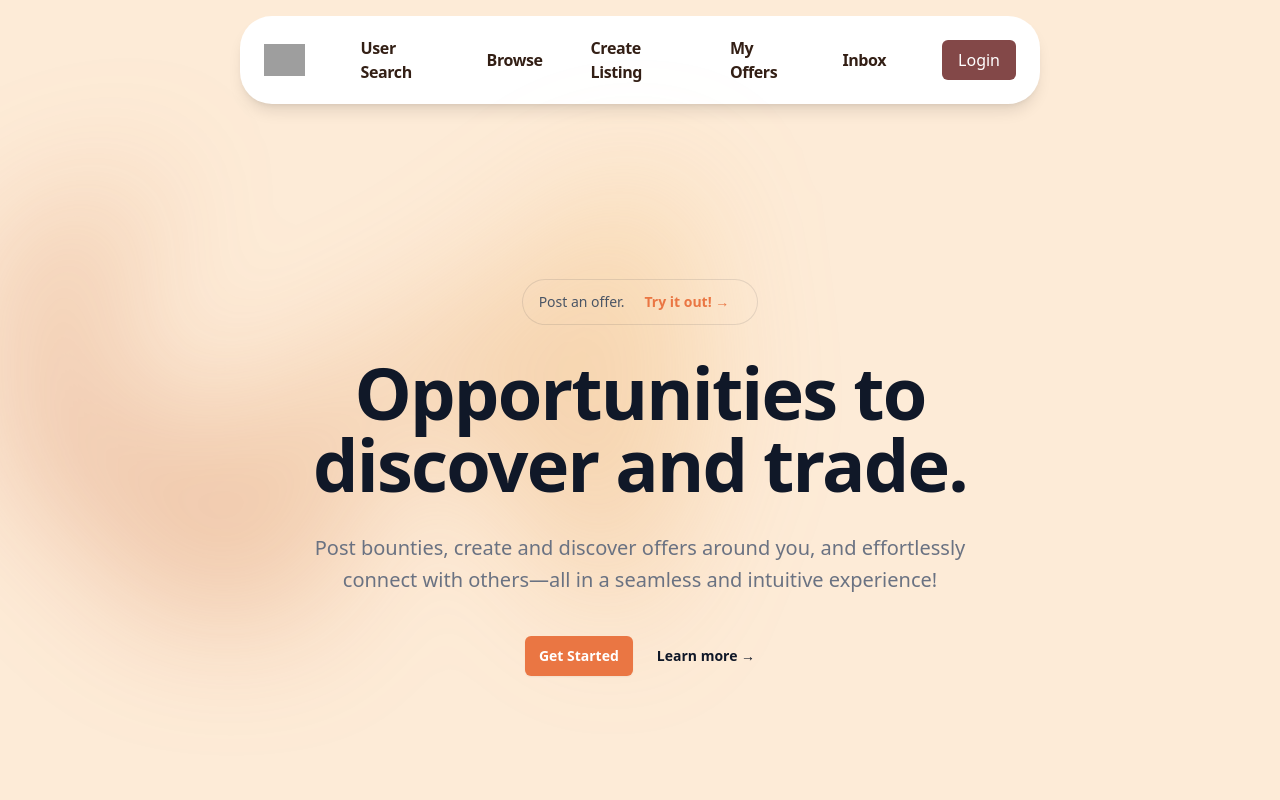
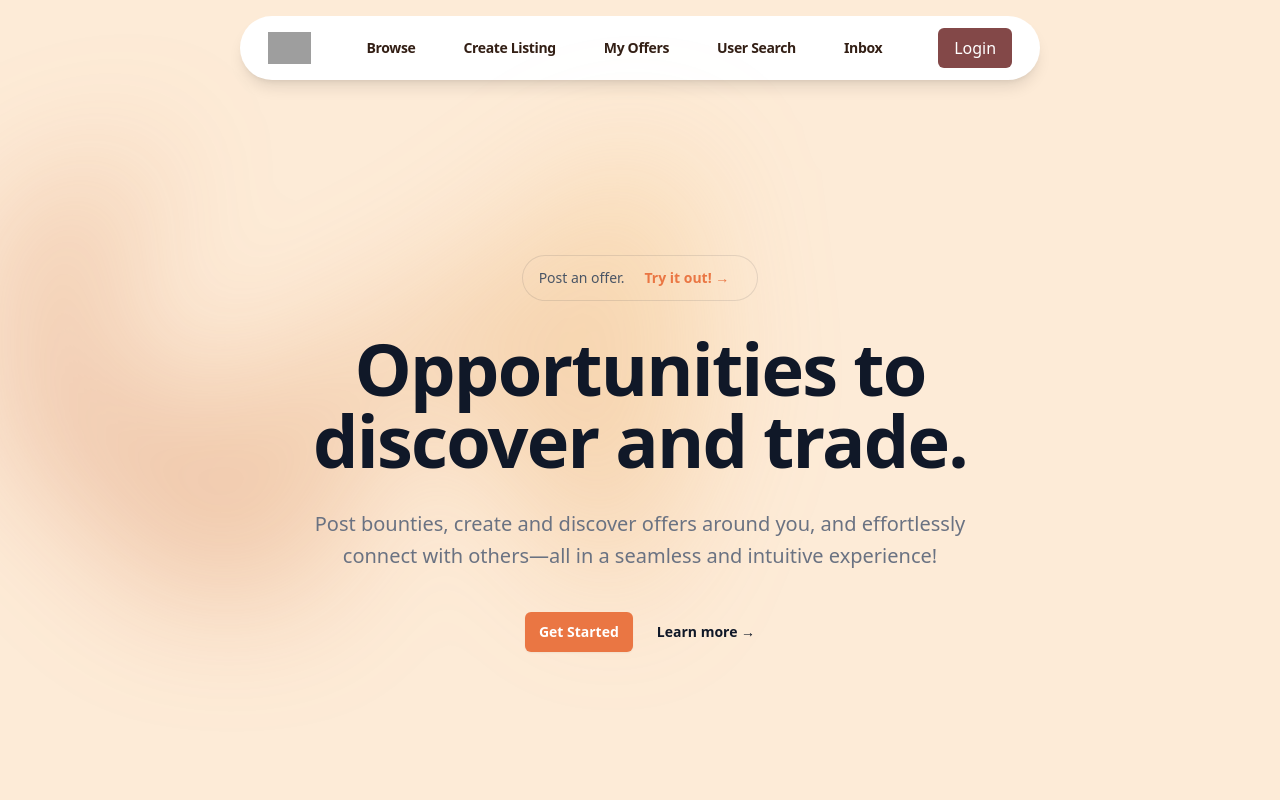
Before and after one commit to michaelljiang/LootFinder, a Vue app in the folder LootFinder/: page / in a window 1280 px wide. Shown: the top 800 px of the page. Built offline with nearby package versions, Linux system fonts and the light colour scheme; no server answers; grey boxes are pictures that could not be loaded.

Commit message:
color styling

```diff
--- a/LootFinder/src/components/Navbar.vue
+++ b/LootFinder/src/components/Navbar.vue
@@ -66,34 +66,35 @@
             >
               Browse Offers
             </router-link> -->
-            <router-link
-              to="/SearchBar"
-              class="px-3 py-2 mx-3 mt-2 text-logoBrown transition-colors tracking-tight font-semibold duration-300 transform rounded-md lg:mt-0 hover:bg-nav hover:text-white"
-            >
-              User Search
-            </router-link>
+
             <router-link
               to="/browse"
-              class="px-3 py-2 mx-3 mt-2 text-logoBrown transition-colors tracking-tight font-semibold duration-300 transform rounded-md lg:mt-0 hover:bg-nav hover:text-white"
+              class="px-3 py-2 mx-3 mt-2 text-logoBrown text-sm transition-colors tracking-tight font-semibold duration-300 transform rounded-md lg:mt-0 hover:bg-nav hover:text-white"
             >
               Browse
             </router-link>
             <router-link
               to="/create"
-              class="px-3 py-2 mx-3 mt-2 text-logoBrown transition-colors tracking-tight font-semibold duration-300 transform rounded-md lg:mt-0 hover:bg-nav hover:text-white"
+              class="px-3 py-2 mx-3 mt-2 text-logoBrown text-sm transition-colors tracking-tight font-semibold duration-300 transform rounded-md lg:mt-0 hover:bg-nav hover:text-white"
             >
               Create Listing
             </router-link>
             <router-link
               to="/update-offers"
-              class="px-3 py-2 mx-3 mt-2 text-logoBrown transition-colors tracking-tight font-semibold duration-300 transform rounded-md lg:mt-0 hover:bg-nav hover:text-white"
+              class="px-3 py-2 mx-3 mt-2 text-logoBrown text-sm transition-colors tracking-tight font-semibold duration-300 transform rounded-md lg:mt-0 hover:bg-nav hover:text-white"
             >
               My Offers
             </router-link>
             <router-link
+              to="/SearchBar"
+              class="px-3 py-2 mx-3 mt-2 text-logoBrown text-sm transition-colors tracking-tight font-semibold duration-300 transform rounded-md lg:mt-0 hover:bg-nav hover:text-white"
+            >
+              User Search
+            </router-link>
+            <router-link
               to="/inbox"
               @click.native="clearUnreadCounts"
-              class="relative px-3 py-2 mx-3 mt-2 text-logoBrown tracking-tight transition-colors font-semibold duration-300 transform rounded-md lg:mt-0 hover:bg-nav hover:text-white"
+              class="relative px-3 py-2 mx-3 mt-2 text-logoBrown text-sm tracking-tight transition-colors font-semibold duration-300 transform rounded-md lg:mt-0 hover:bg-nav hover:text-white"
             >
               Inbox
               <span
--- a/LootFinder/src/components/OfferCard.vue
+++ b/LootFinder/src/components/OfferCard.vue
@@ -26,8 +26,8 @@
         />
       </div>
 
-      <div class="flex items-center justify-between bg-[#895129] px-4 py-2 mt-2">
-        <h1 class="text-lg font-bold text-gray-200 truncate flex-grow">${{ price }}</h1>
+      <div class="flex items-center justify-between bg-white px-4 py-2 mt-2">
+        <h1 class="text-lg font-bold text-nav truncate flex-grow">${{ price }}</h1>
         <div class="flex gap-4">
           <button
             @click="toggleDescription"
--- a/LootFinder/src/components/ProfileCard.vue
+++ b/LootFinder/src/components/ProfileCard.vue
@@ -5,7 +5,7 @@
         <img
         :src="image"
         alt="Profile Picture"
-        class="w-28 h-28 rounded-full border-4 border-blue-500 shadow-md"
+        class="w-28 h-28 rounded-full border-4 border-nav shadow-md"
         />
 
         <!-- User Info -->
@@ -18,13 +18,13 @@
         <div class="flex gap-3">
         <button
             @click="seeOffers"
-            class="px-4 py-2 text-sm font-semibold text-white bg-blue-500 rounded-lg shadow-md hover:bg-blue-600 transition"
+            class="px-4 py-2 text-sm font-semibold text-white bg-lapis rounded-lg shadow-md hover:bg-lapisLight transition"
         >
             See Offers
         </button>
         <button
             @click="togglePayPalButton"
-            class="px-4 py-2 text-sm font-semibold text-white bg-green-500 rounded-lg shadow-md hover:bg-green-600 transition"
+            class="px-4 py-2 text-sm font-semibold text-white bg-darkGreen rounded-lg shadow-md hover:bg-lightGreen transition"
         >
             Pay with PayPal
         </button>
--- a/LootFinder/src/style.css
+++ b/LootFinder/src/style.css
@@ -11,6 +11,10 @@
   --color-lightBrown: #1f130d;
   --color-lightGray: #f5f5f5;
   --color-lightOrange: ##eb8e65;
+  --color-lapis: #335c81;
+  --color-lapisLight: #5088b9;
+  --color-darkGreen: #306B34;
+  --color-lightGreen: #56B35C;
 
   --color-textPrimary: #834848;
   --color-textSecondary: #d88b46;
--- a/LootFinder/src/views/SearchBar.vue
+++ b/LootFinder/src/views/SearchBar.vue
@@ -5,7 +5,7 @@
                 v-model="query"
                 type="text"
                 placeholder="Search for users"
-                class="w-full sm:w-96 md:w-[500px] lg:w-[600px] p-3 border border-gray-300 rounded-lg shadow-md focus:outline-none focus:ring-2 focus:ring-blue-400 focus:border-blue-500 transition"
+                class="w-full sm:w-96 md:w-[500px] lg:w-[600px] p-3 focus:border-2 bg-white rounded-lg shadow-md focus:outline-none focus:border-nav transition"
             />
         </div>
         <div class="flex flex-wrap justify-center items-stretch gap-8">
--- a/LootFinder/src/views/UserOffers.vue
+++ b/LootFinder/src/views/UserOffers.vue
@@ -1,8 +1,9 @@
 <!-- filepath: src/views/UserOffers.vue -->
 <template>
     <div class="container mx-auto p-6 min-h-screen">
+        <div class="justify-center text-center">
             <h1 class="text-2xl font-bold mb-4">Offers by {{ user.displayName }}</h1>
-
+        </div>
         <div class="grid grid-cols-1 sm:grid-cols-2 md:grid-cols-3 lg:grid-cols-4 gap-6">
             <div v-for="item in offers" :key="item.id">
                 <OfferCard
```
Lines whose indentation alone changed are shown as unchanged.
